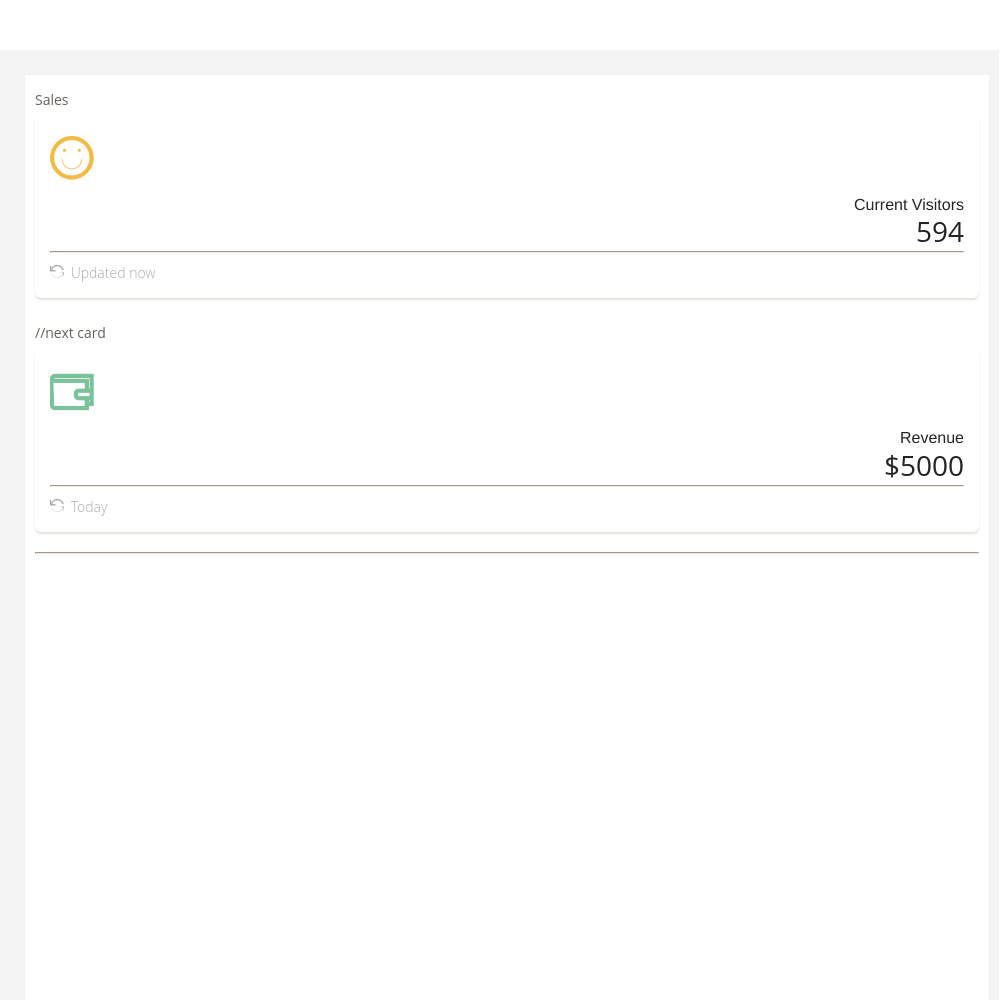
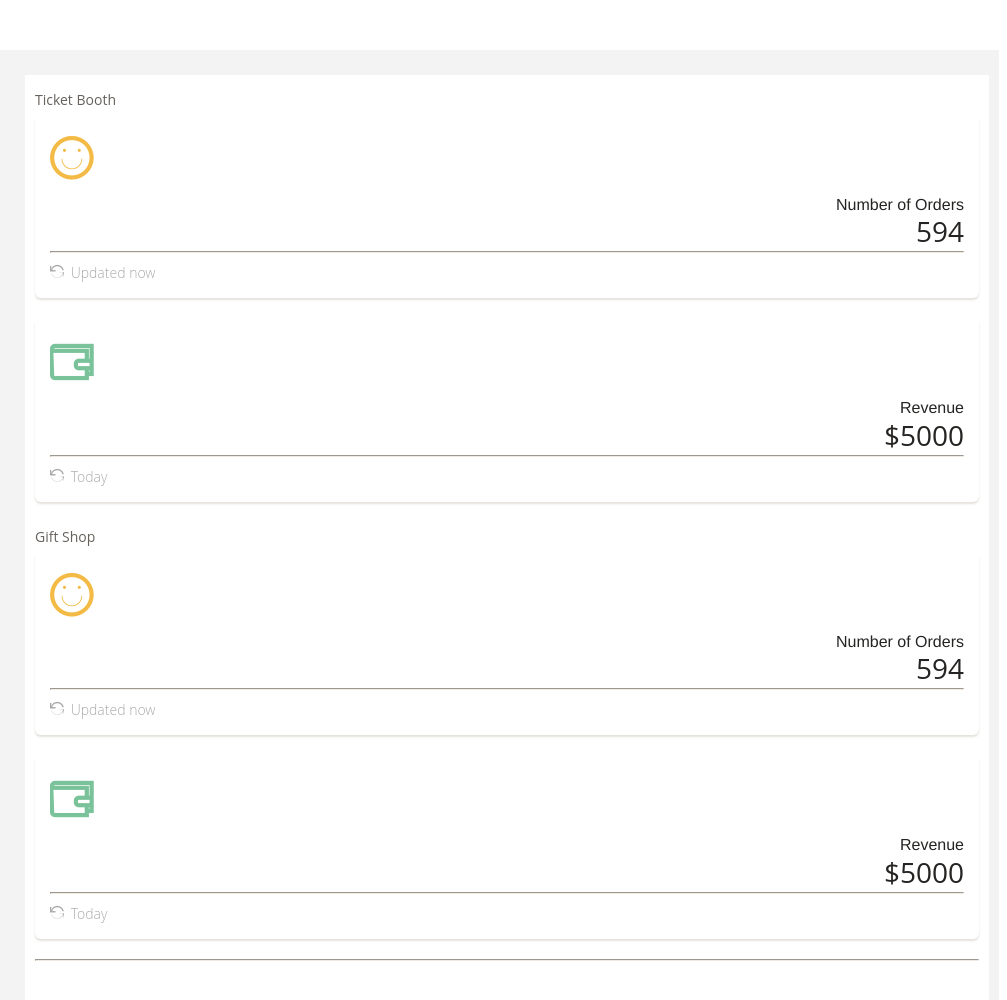
Before and after one commit to GWarrior5595/zoo-administration-site, a website: page views/pages/page3.html in a window 1280 px wide. Shown: the whole page, without its empty margins (273-1280 px from the left). Drawn offline with nearby package versions, Linux system fonts and the light colour scheme; files that its build step writes are made by us from their sources; no server answers; files whose address does not match are found by name; a web font is replaced by a local one.

Commit message:
cards for sales

```diff
--- a/views/pages/page3.html
+++ b/views/pages/page3.html
@@ -27,7 +27,7 @@
           <div id="page-inner">
               <div class="row">
                   <div class="col-md-12">
-                    Sales
+                    Ticket Booth
                     <br>
                        <div class="col-lg-4 col-sm-6">
                          <div class="card">
@@ -40,7 +40,7 @@
                                           </div>
                                           <div class="col-xs-7">
                                               <div class="numbers">
-                                                  <p>Current Visitors</p>
+                                                  <p>Number of Orders</p>
                                                   <div id="zoo-visitors">594</div>
                                               </div>
                                           </div>
@@ -55,9 +55,9 @@
                               </div>
                             </div>
 
-                            //next card
+                            <!-- next card (Revenue) -->
                              <div class="col-lg-4 col-sm-6">
-                              <div class="card">
+                                <div class="card">
                                   <div class="content">
                                       <div class="row">
                                           <div class="col-xs-5">
@@ -81,6 +81,63 @@
                                   </div>
                               </div>
                           </div>
+
+                          Gift Shop
+                             <br>
+                       <div class="col-lg-4 col-sm-6">
+                         <div class="card">
+                                  <div class="content">
+                                      <div class="row">
+                                          <div class="col-xs-5">
+                                              <div class="icon-big icon-warning text-center">
+                                                  <i class="ti-face-smile"></i>
+                                              </div>
+                                          </div>
+                                          <div class="col-xs-7">
+                                              <div class="numbers">
+                                                  <p>Number of Orders</p>
+                                                  <div id="zoo-visitors">594</div>
+                                              </div>
+                                          </div>
+                                      </div>
+                                      <div class="footer">
+                                          <hr />
+                                          <div class="stats">
+                                              <i class="ti-reload"></i> Updated now
+                                          </div>
+                                      </div>
+                                  </div>
+                              </div>
+                            </div>
+
+                            <!-- next card (Revenue) -->
+                             <div class="col-lg-4 col-sm-6">
+                                <div class="card">
+                                  <div class="content">
+                                      <div class="row">
+                                          <div class="col-xs-5">
+                                              <div class="icon-big icon-success text-center">
+                                                  <i class="ti-wallet"></i>
+                                              </div>
+                                          </div>
+                                          <div class="col-xs-7">
+                                              <div class="numbers">
+                                                  <p>Revenue</p>
+                                                  <div id="zoo-revenue">$5000</div>
+                                              </div>
+                                          </div>
+                                      </div>
+                                      <div class="footer">
+                                          <hr />
+                                          <div class="stats">
+                                              <i class="ti-reload"></i> Today
+                                          </div>
+                                      </div>
+                                  </div>
+                              </div>
+                          </div>
+
+
                   </div>
               </div>
                 <hr />
```
